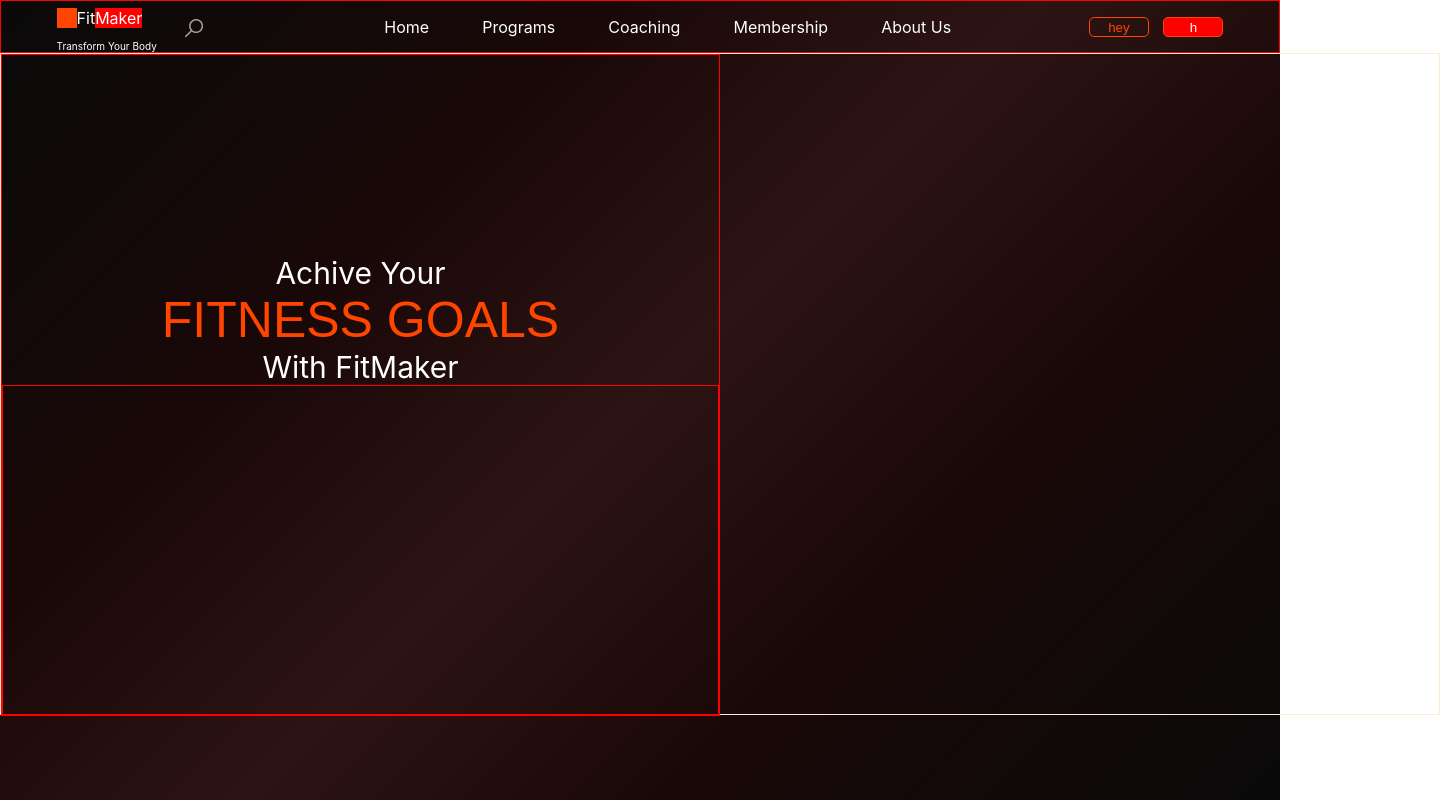
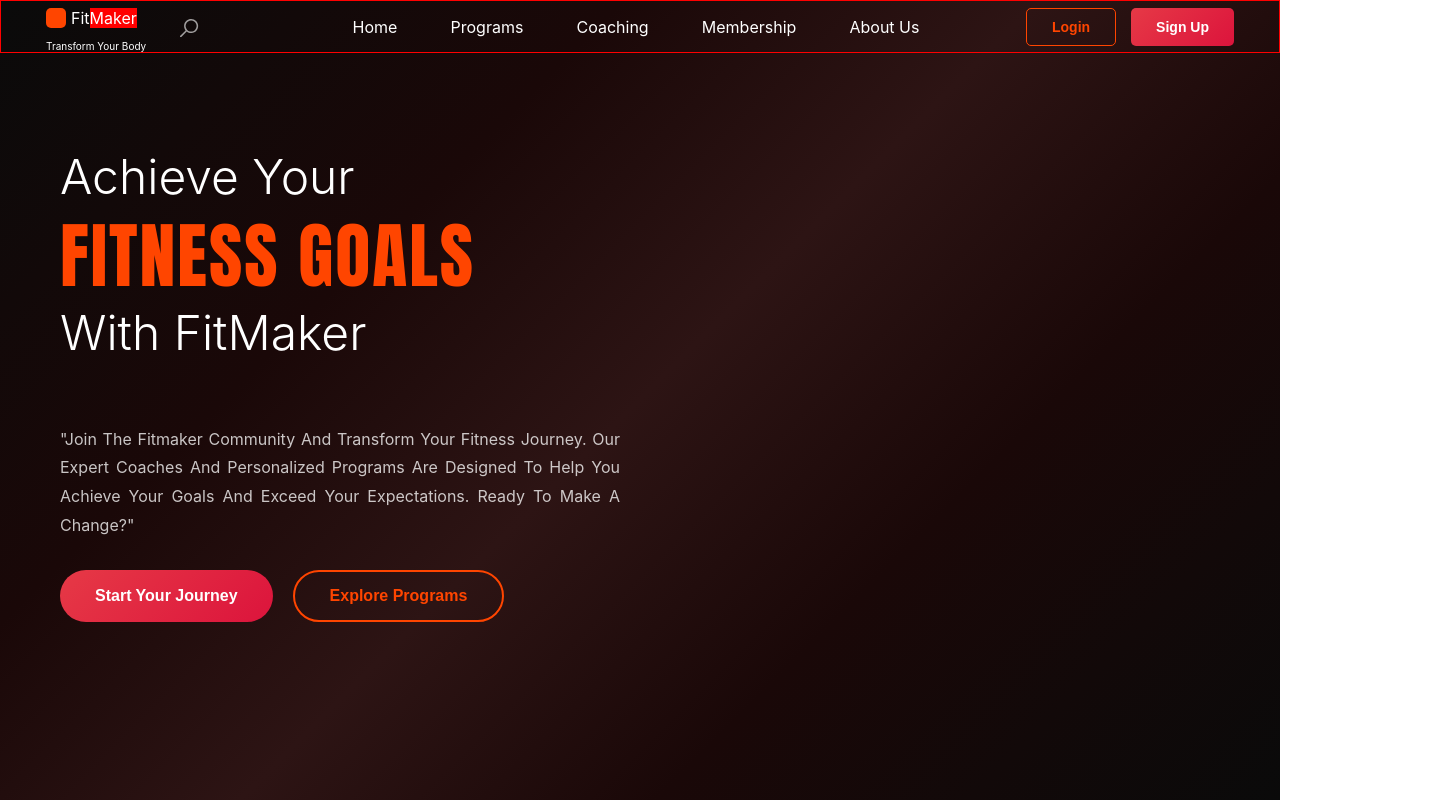
Before and after one commit to Shivam87647/firstofficialevent, a plain HTML site: page index.html in a window 1280 px wide. Shown: the whole page, 1440 px wide, since content can reach past the window. Drawn offline with Linux system fonts and the light colour scheme.

Commit message:
main's 2nd commit

```diff
--- a/index.html
+++ b/index.html
@@ -14,7 +14,7 @@
             <div style="display: flex; width: 200px;">
                 <div>
                     <div style="display: flex;margin-top: 7px; ">
-                        <div style="background-color: orangered; height: 20px; width: 20px; "></div>
+                        <div style="background-color: orangered; height: 20px; width: 20px; border-radius: 5px; margin-right: 5px;"></div>
                         <div>Fit<span style="background-color: red;">Maker</span></div>
                         <figure
                             style="height: 25px; width: 25px; text-align: center; padding-top: 4px; margin-left: 40px; margin-top: 7px;">
@@ -38,27 +38,40 @@
                 <li>About Us</li>
             </ul>
         </div>
-        <div>
-            <button
-                style="width: 60px ; height: 20px; background-color: transparent; border:1px solid  orangered; color: orangered; border-radius: 5px; margin-left: 10px;">hey</button>
-            <button
-                style="width: 60px ; height: 20px; background:red; border:1px solid  orangered; color: white; border-radius: 5px; margin-left: 10px;">h</button>
+     <div class="headerbuttons">
+            <button class="btnlogin">Login</button>
+            <button class="btnsignup">Sign Up</button>
         </div>
+    </header>
 
-    </header>
     <section class="section1">
         <div class="sec1p1">
-            <div style="height: 50%; display: flex; flex-direction: column; color: white; font-size: 30px; text-align: center; display: flex; justify-content: end; align-items: center;">
-                Achive Your
-                <br>
-                <span style="color: orangered; font-size: 50px; font-family: Arial, Helvetica, sans-serif;">FITNESS GOALS</span>
-                <!-- <br> -->
-                With FitMaker
+            <div class="sec1p1c1">
+                <h1>
+                    Achieve Your
+                    <br>
+                    <span class="light">FITNESS GOALS</span>
+                    <br>
+                    With FitMaker
+                </h1>
             </div>
-            <div style="height: 50%; border: 1px solid red; "></div>
+            <div class="sec1p1c2">
+                <p class="sec1p1c2c">
+                    "Join The Fitmaker Community And Transform Your Fitness Journey. Our Expert Coaches And
+                    Personalized Programs Are Designed To Help You Achieve Your Goals And Exceed Your
+                    Expectations. Ready To Make A Change?"
+                </p>
+                <div class="sec1p1c2c-btn">
+                    <button class="btn-1">Start Your Journey</button>
+                    <button class="btn-2">Explore Programs</button>
+                </div>
+            </div>
         </div>
-        <div class="sec1p2"></div>
+        <div class="sec1p2">
+
+        </div>
     </section>
+
 
 </body>
 
--- a/style.css
+++ b/style.css
@@ -18,15 +18,127 @@ header{
     justify-content: space-around;
     align-items: center;
 }
-.section1{
+li:hover{
+    color: orangered;
+}
+
+.headerbuttons {
+    display: flex;
+    gap: 15px;
+}
+
+.btnlogin {
+    padding: 10px 25px;
+    background-color: transparent;
+    border: 1px solid orangered;
+    color: orangered;
+    border-radius: 5px;
+    cursor: pointer;
+    font-size: 14px;
+    font-weight: 600;
+    transition: all 0.3s ease;
+}
+
+.btnlogin:hover {
+    background-color: orangered;
+    color: white;
+}
+
+.btnsignup {
+    padding: 10px 25px;
+    background: linear-gradient(135deg, #e63946 0%, #dc143c 100%);
+    border: none;
+    color: white;
+    border-radius: 5px;
+    cursor: pointer;
+    font-size: 14px;
+    font-weight: 600;
+    transition: all 0.3s ease;
+}
+.section1 {
     height: 662px;
-    width: 1440px;
-    border: 1px solid blanchedalmond;
+    max-width: 1440px;
+    margin: 0 auto;
+    display: flex;
+    padding: 60px;
+    gap: 40px;
 }
-.sec1p1{
-border: 1px solid red;
-width: 50%;
+
+
+.sec1p1 {
+    width: 50%;
+    display: flex;
+    flex-direction: column;
+    justify-content: center;
 }
-.sec1p2{
-width: 50%;
+
+.sec1p2 {
+    width: 50%;
+    display: flex;
+    align-items: center;
+    justify-content: center;
 }
+
+
+.sec1p1c1{
+    margin-bottom: 40px;
+}
+
+.sec1p1c1 h1 {
+    color: white;
+    font-size: 48px;
+    line-height: 1.3;
+    font-weight: 300;
+}
+
+.sec1p1c1 .light {
+    color: orangered;
+    font-size: 72px;
+    font-weight: bold;
+    font-family: Impact, 'Arial Black', sans-serif;
+    letter-spacing: 2px;
+}
+
+.sec1p1c2 {
+    max-width: 600px;
+}
+
+.sec1p1c2c {
+    color: rgba(255, 255, 255, 0.85);
+    font-size: 16px;
+    line-height: 1.8;
+    text-align: justify;
+    max-width: 600px;
+    margin: 20px 0;
+    opacity: 0.9;
+}
+
+
+.sec1p1c2c-btn {
+    display: flex;
+    gap: 20px;
+    margin-top: 30px;
+}
+
+.btn-1 {
+    padding: 15px 35px;
+    background: linear-gradient(135deg, #e63946 0%, #dc143c 100%);
+    border: none;
+    color: white;
+    border-radius: 30px;
+    cursor: pointer;
+    font-size: 16px;
+    font-weight: 600;
+    transition: all 0.3s ease;
+}
+.btn-2 {
+    padding: 15px 35px;
+    background: transparent;
+    border: 2px solid orangered;
+    color: orangered;
+    border-radius: 30px;
+    cursor: pointer;
+    font-size: 16px;
+    font-weight: 600;
+    transition: all 0.3s ease;
+}
```
